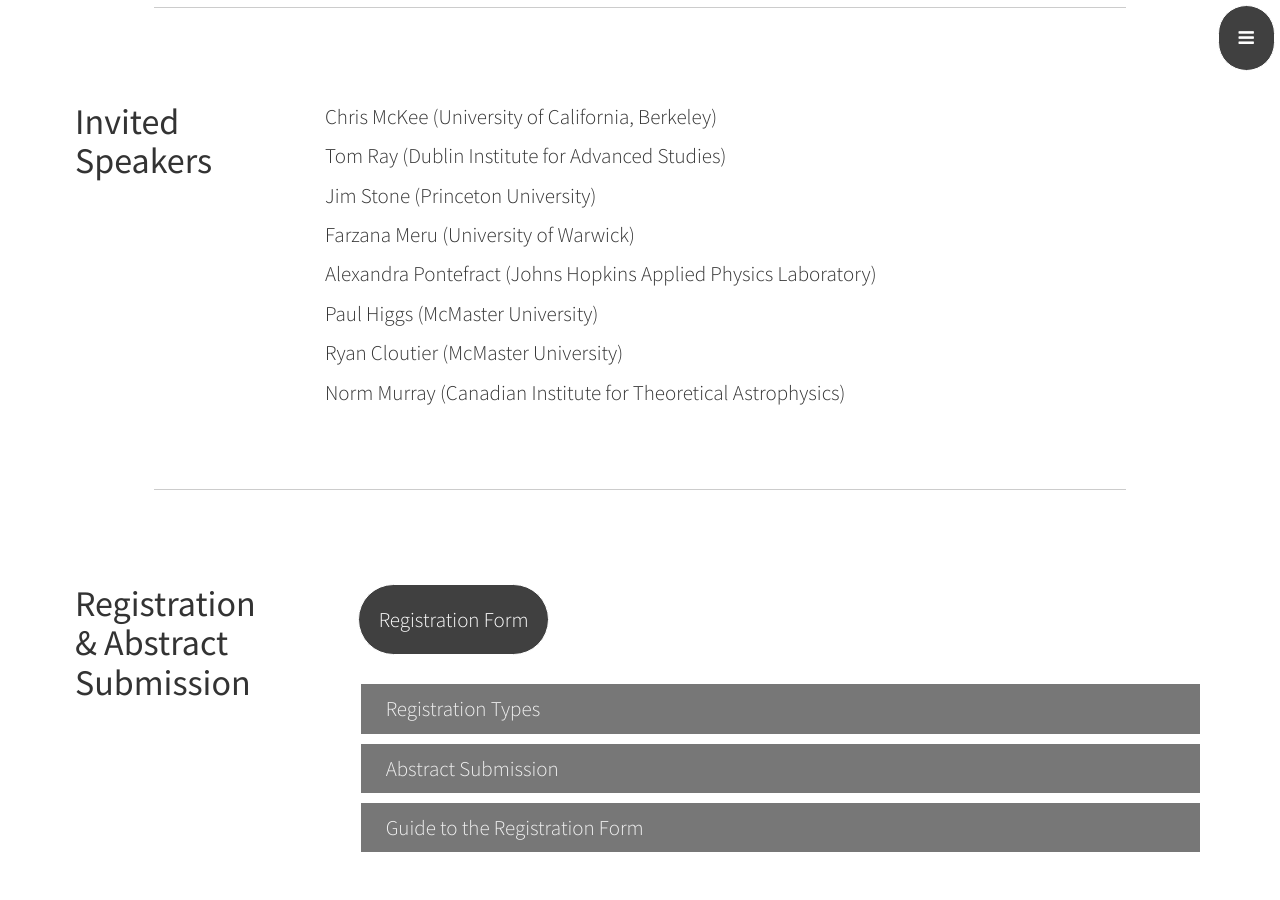
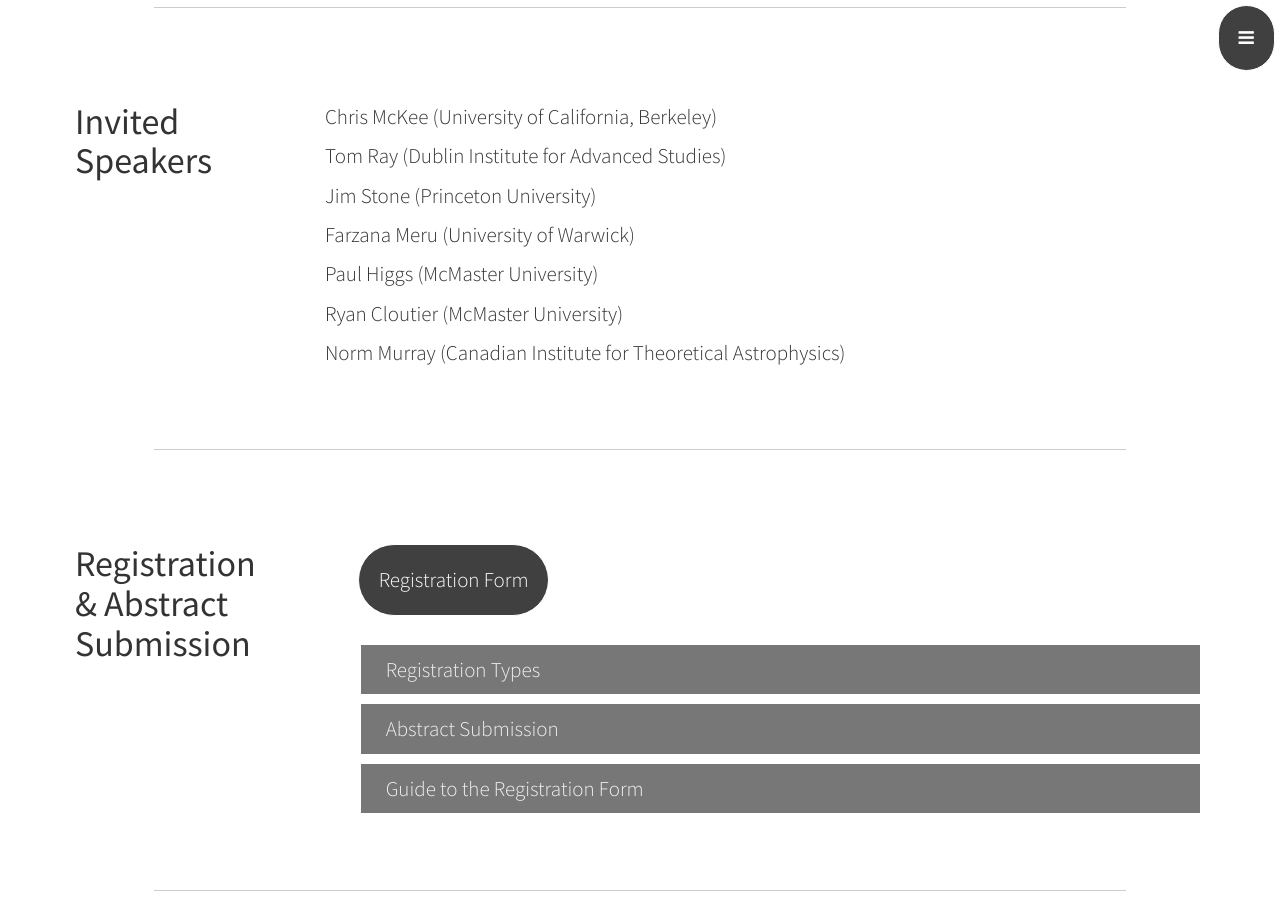
Before and after one commit to ralposium2025/ralposium2025.github.io, a Jekyll site: the page built from index.html, in a window 1280 px wide and 900 px high, scrolled down 2783 px. Built offline with Jekyll 4.4.1, drawn with Linux system fonts in a browser that asks for light colours.

Commit message:
Updating invited speakers

```diff
--- a/_includes/invited-speakers.html
+++ b/_includes/invited-speakers.html
@@ -14,7 +14,7 @@
             <li><p class="lead">Tom Ray (Dublin Institute for Advanced Studies)</p></li>
             <li><p class="lead">Jim Stone (Princeton University)</p></li>
             <li><p class="lead">Farzana Meru (University of Warwick)</p></li>
-            <li><p class="lead">Alexandra Pontefract (Johns Hopkins Applied Physics Laboratory)</p></li>
+            <!-- <li><p class="lead">Alexandra Pontefract (Johns Hopkins Applied Physics Laboratory)</p></li> -->
             <li><p class="lead">Paul Higgs (McMaster University)</p></li>
             <li><p class="lead">Ryan Cloutier (McMaster University)</p></li>
             <li><p class="lead">Norm Murray (Canadian Institute for Theoretical Astrophysics)</p></li>
```
Also changed, not shown: 1 other file.
